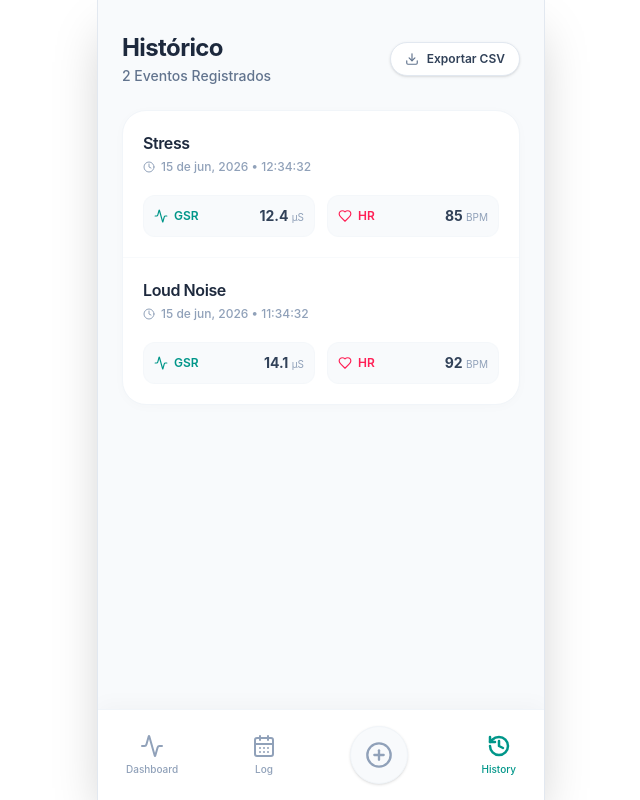
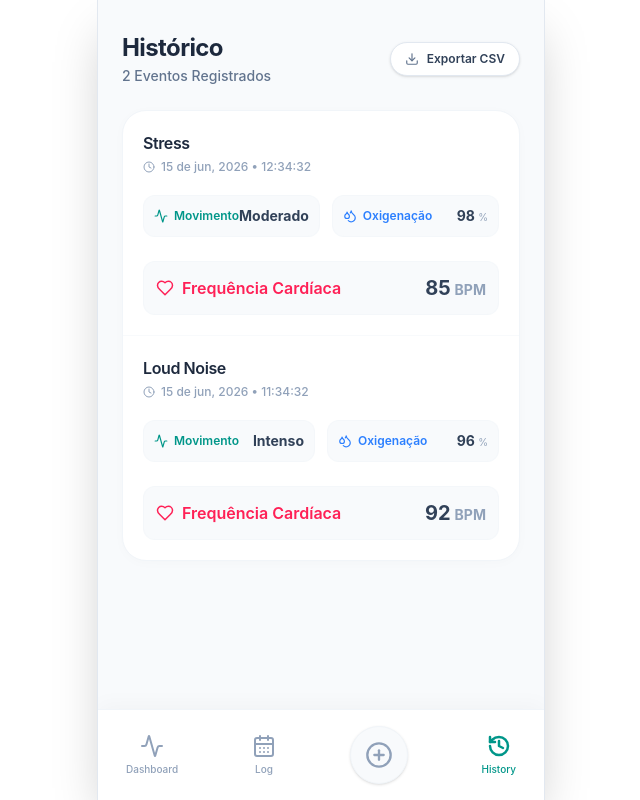
Before and after one commit to guiguitome/pepadata, a React (Vite) app: page /history in a window 1280 px wide. Shown: the whole page, without its empty margins (319-959 px from the left). Built offline with nearby package versions, Linux system fonts and the light colour scheme.

Commit message:
calendar+history changes

```diff
--- a/src/app/context/EventContext.tsx
+++ b/src/app/context/EventContext.tsx
@@ -4,8 +4,9 @@ export interface BioEvent {
   id: string;
   timestamp: string;
   label: string;
-  gsr: number;
+  spo2: number;
   heartRate: number;
+  movement: string;
 }
 
 export interface MedicationLog {
@@ -17,7 +18,7 @@ export interface MedicationLog {
 
 interface EventContextType {
   events: BioEvent[];
-  addEvent: (label: string, gsr: number, hr: number) => void;
+  addEvent: (label: string, movement: string, spo2: number, heartRate: number) => void;
   medications: MedicationLog[];
   addMedication: (name: string, dosage: string) => void;
 }
@@ -31,21 +32,41 @@ export const EventContext = createContext<EventContextType>({
 
 export const EventProvider = ({ children }: { children: React.ReactNode }) => {
   const [events, setEvents] = useState<BioEvent[]>([
-    { id: '1', timestamp: new Date(Date.now() - 3600000).toISOString(), label: 'Stress', gsr: 12.4, heartRate: 85 },
-    { id: '2', timestamp: new Date(Date.now() - 7200000).toISOString(), label: 'Loud Noise', gsr: 14.1, heartRate: 92 },
+    {
+      id: '1',
+      timestamp: new Date(Date.now() - 3600000).toISOString(),
+      label: 'Stress',
+      movement: 'Moderado',
+      spo2: 98,
+      heartRate: 85
+    },
+    {
+      id: '2',
+      timestamp: new Date(Date.now() - 7200000).toISOString(),
+      label: 'Loud Noise',
+      movement: 'Intenso',
+      spo2: 96,
+      heartRate: 92
+    }
   ]);
 
   const [medications, setMedications] = useState<MedicationLog[]>([
     { id: 'm1', timestamp: new Date(Date.now() - 10800000).toISOString(), name: 'Adderall', dosage: '10mg' },
-    { id: 'm2', timestamp: new Date(Date.now() - 86400000).toISOString(), name: 'Adderall', dosage: '10mg' }, // Yesterday
+    { id: 'm2', timestamp: new Date(Date.now() - 86400000).toISOString(), name: 'Adderall', dosage: '10mg' },
   ]);
 
-  const addEvent = (label: string, gsr: number, heartRate: number) => {
+  const addEvent = (
+    label: string,
+    movement: string,
+    spo2: number,
+    heartRate: number
+  ) => {
     const newEvent: BioEvent = {
       id: Math.random().toString(36).substring(7),
       timestamp: new Date().toISOString(),
       label,
-      gsr,
+      movement,
+      spo2,
       heartRate
     };
     setEvents([newEvent, ...events]);
--- a/src/app/pages/CalendarLog.tsx
+++ b/src/app/pages/CalendarLog.tsx
@@ -113,13 +113,33 @@ export function CalendarLog() {
                      </p>
                     {item.type === 'bio' ? (
                       <div>
-                        <h3 className="font-semibold text-slate-800">{item.label}</h3>
-                        <p className="text-xs text-slate-500">{item.gsr} μS | {item.heartRate} BPM</p>
+                        <h3 className="font-semibold text-slate-800">
+                          {item.label}
+                        </h3>
+
+                        <div className="flex gap-2 mt-2 flex-wrap">
+                          <span className="text-[11px] px-2 py-1 rounded-full bg-teal-50 text-teal-700">
+                            Movimento: {item.movement}
+                          </span>
+
+                          <span className="text-[11px] px-2 py-1 rounded-full bg-blue-50 text-blue-700">
+                            SpO₂: {item.spo2}%
+                          </span>
+
+                          <span className="text-[11px] px-2 py-1 rounded-full bg-rose-50 text-rose-700">
+                            {item.heartRate} BPM
+                          </span>
+                        </div>
                       </div>
                     ) : (
                       <div>
-                        <h3 className="font-semibold text-slate-800">{item.name}</h3>
-                        <p className="text-sm text-slate-500">Dosagem: {item.dosage}</p>
+                        <h3 className="font-semibold text-slate-800">
+                          {item.name}
+                        </h3>
+
+                        <p className="text-sm text-slate-500">
+                          Dosagem: {item.dosage}
+                        </p>
                       </div>
                     )}
                   </div>
--- a/src/app/pages/History.tsx
+++ b/src/app/pages/History.tsx
@@ -2,18 +2,21 @@ import { useEvents } from '../context/EventContext';
 import { Download, Calendar, Activity, Heart, Clock } from 'lucide-react';
 import { format } from 'date-fns';
 import { ptBR } from 'date-fns/locale'; // Localização para português
+import { Droplets } from 'lucide-react';
 
 export function History() {
   const { events } = useEvents();
 
   const handleExportCSV = () => {
     // Cabeçalhos do CSV traduzidos
-    const headers = ['ID', 'Horário', 'Evento', 'Resp. Galvânica (GSR)', 'Freq. Cardíaca (HR)'];
+    const headers = ['ID', 'Horário', 'Evento', 'Movimento', 'SpO2', 'Freq. Cardíaca'];
+
     const rows = events.map(e => [
       e.id,
       new Date(e.timestamp).toISOString(),
       e.label,
-      e.gsr,
+      e.movement,
+      e.spo2,
       e.heartRate
     ]);
 
@@ -74,16 +77,33 @@ export function History() {
                   <div className="flex-1 bg-slate-50 rounded-xl p-2.5 flex items-center justify-between border border-slate-100/50">
                     <div className="flex items-center gap-1.5 text-xs font-semibold text-teal-600">
                       <Activity size={14} />
-                      GSR
+                      Movimento
                     </div>
-                    <div className="font-bold text-sm text-slate-700">{event.gsr} <span className="font-normal text-slate-400 text-[10px]">μS</span></div>
+                    <div className="font-bold text-sm text-slate-700">{event.movement} </div>
                   </div>
                   <div className="flex-1 bg-slate-50 rounded-xl p-2.5 flex items-center justify-between border border-slate-100/50">
-                    <div className="flex items-center gap-1.5 text-xs font-semibold text-rose-500">
-                      <Heart size={14} />
-                      HR
+                    <div className="flex items-center gap-1.5 text-xs font-semibold text-blue-500">
+                      <Droplets size={14} />
+                      Oxigenação
                     </div>
-                    <div className="font-bold text-sm text-slate-700">{event.heartRate} <span className="font-normal text-slate-400 text-[10px]">BPM</span></div>
+                    <div className="font-bold text-sm text-slate-700">{event.spo2} <span className="font-normal text-slate-400 text-[10px]">%</span></div>
+                  </div>
+                </div>
+
+                <div className="bg-slate-50 rounded-xl p-3 flex items-center justify-between border border-slate-100/50 mt-3">
+
+                  <div className="flex items-center gap-2 text-rose-500">
+                    <Heart size={18} />
+                    <span className="font-semibold">
+                      Frequência Cardíaca
+                    </span>
+                  </div>
+
+                  <div className="font-bold text-xl text-slate-700">
+                    {event.heartRate}
+                    <span className="ml-1 text-sm text-slate-400">
+                      BPM
+                    </span>
                   </div>
                 </div>
               </li>
--- a/src/app/pages/Trigger.tsx
+++ b/src/app/pages/Trigger.tsx
@@ -22,8 +22,9 @@ export function Trigger() {
     // Simulação de dados (substituir pelos dados reais do sensor depois)
     const fakeGsr = parseFloat((10 + Math.random() * 5).toFixed(1));
     const fakeHr = Math.round(70 + Math.random() * 15);
+    const eventTimestamp = new Date().toISOString();
 
-    addEvent(selectedLabel, fakeGsr, fakeHr);
+    addEvent(selectedLabel, fakeGsr, fakeHr, eventTimestamp);
 
     setRecorded(true);
     setTimeout(() => {
```
